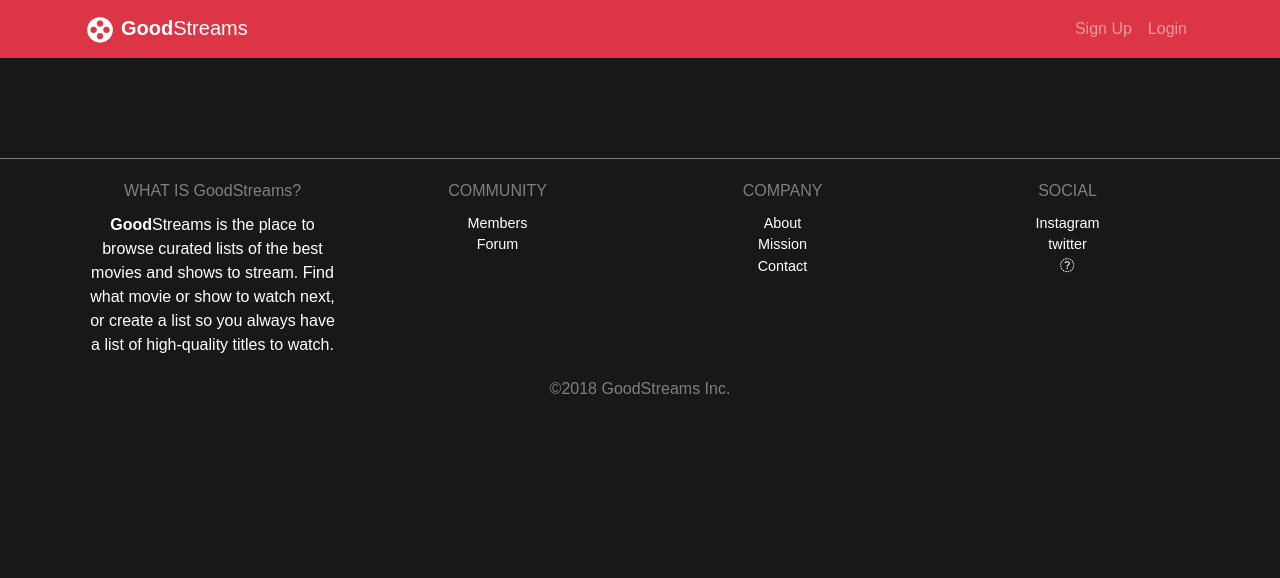
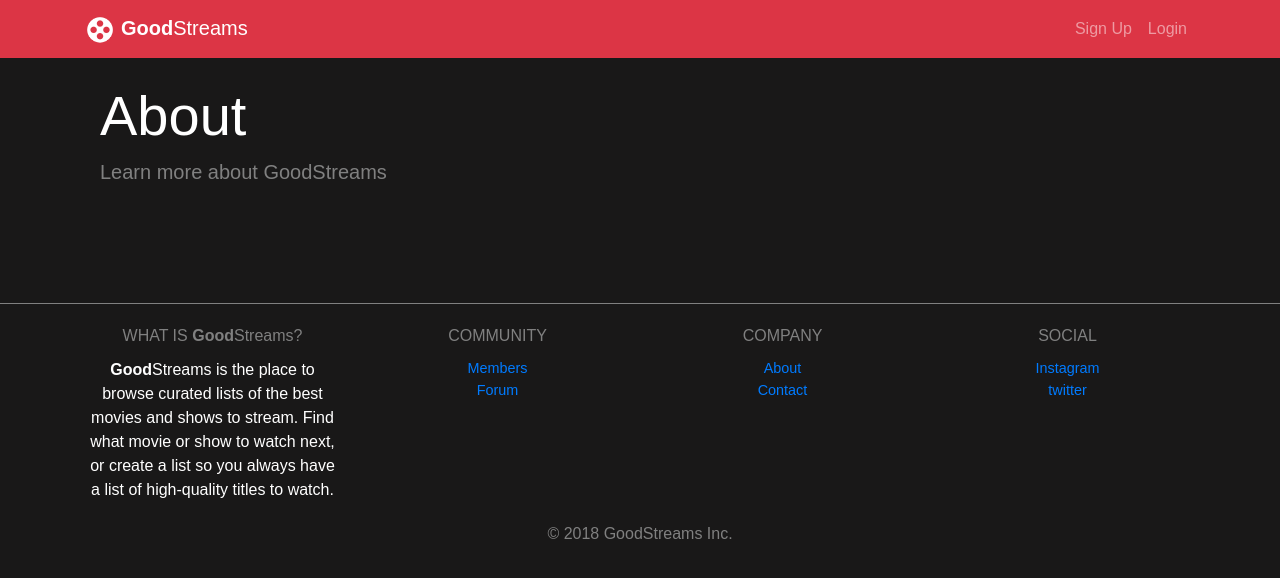
Before and after one commit to wssdesigns/goodstreams, a React (Create React App) app in the folder client/: page /about in a window 1280 px wide. Shown: the top 578 px of the page. Built offline with nearby package versions, Linux system fonts and the light colour scheme.

Commit message:
Hook up footer links and add about and contact pages

```diff
--- a/client/src/App.js
+++ b/client/src/App.js
@@ -24,7 +24,9 @@ import Posts from './components/posts/Posts';
 import Post from './components/post/Post';
 import List from './components/list/List';
 import NotFound from './components/not-found/NotFound';
-import ListForm from './components/lists/ListForm'
+import ListForm from './components/lists/ListForm';
+import About from './components/static-pages/About';
+import Contact from './components/static-pages/Contact';
 
 import './App.css';
 
@@ -61,6 +63,8 @@ class App extends Component {
               <Route exact path="/register" component={Register} />
               <Route exact path="/login" component={Login} />
               <Route exact path="/profiles" component={Profiles} />
+              <Route exact path="/contact" component={Contact} />
+              <Route exact path="/about" component={About} />
               <Route exact path="/profile/:handle" component={Profile} />
               <Route exact path="/create-list" component={ListForm} />
               <Switch>
--- a/client/src/components/layout/Footer.js
+++ b/client/src/components/layout/Footer.js
@@ -7,34 +7,48 @@ export default () => {
       <div className="container">
         <div className="row">
           <div className="col-sm">
-            WHAT IS GoodStreams?
+            WHAT IS <span style={{fontWeight: 'bolder'}}>Good</span><span style={{fontWeight: 'lighter'}}>Streams</span>?
             <div style={{ color: 'white', marginTop: '10px', marginBottom: '20px'}}><span style={{fontWeight: 'bolder'}}>Good</span><span style={{fontWeight: 'lighter'}}>Streams</span> is the place to browse curated lists of the best movies and shows to stream. Find what movie or show to watch next, or create a list so you always have a list of high-quality titles to watch.</div>
           </div>
           <div className="col-sm">
               COMMUNITY
               <ul style={{ color: 'white', fontSize: '0.9rem', marginTop: '10px', marginBottom: '20px'}} className="list-unstyled">
-                <li>Members</li>
-                <li>Forum</li>
+                <li>
+                  <Link to="/profiles">
+                    Members
+                  </Link>
+                </li>
+                <li>
+                  <Link to="/forum">
+                    Forum
+                  </Link>
+                </li>
               </ul>
           </div>
           <div className="col-sm">
               COMPANY
               <ul style={{ color: 'white', fontSize: '0.9rem', marginTop: '10px', marginBottom: '20px'}} className="list-unstyled">
-                <li>About</li>
-                <li>Mission</li>
-                <li>Contact</li>
+                <li>
+                  <Link to="/about">
+                    About
+                  </Link>
+                </li>
+                <li>
+                  <Link to="/contact">
+                    Contact
+                  </Link>
+                </li>
               </ul>
           </div>
           <div className="col-sm">
               SOCIAL
               <ul style={{ color: 'white', fontSize: '0.9rem', marginTop: '10px', marginBottom: '20px'}} className="list-unstyled">
-                <li>Instagram</li>
-                <li>twitter</li>
-                <i className="fab fa-facebook"> Facebook</i>
+                <li><a href="https://www.instagram.com/goodstreamsio/">Instagram</a></li>
+                <li><a href="https://twitter.com/goodstreamsio">twitter</a></li>
               </ul>
           </div>
         </div>
-        <div style={{margin: 'auto'}}>©2018 GoodStreams Inc.</div>
+        <div style={{margin: 'auto'}}>&copy; {new Date().getFullYear()} GoodStreams Inc.</div>
       </div>
     </footer>
   );
--- a/client/src/components/layout/Navbar.js
+++ b/client/src/components/layout/Navbar.js
@@ -48,7 +48,7 @@ class Navbar extends Component {
         </li>
         <li className="nav-item">
           <a
-            href=""
+            href="/"
             onClick={this.onLogoutClick.bind(this)}
             className="nav-link"
           >
--- a/client/src/components/profile/ProfileHeader.js
+++ b/client/src/components/profile/ProfileHeader.js
@@ -33,6 +33,7 @@ class ProfileHeader extends Component {
                     className="text-white p-2"
                     href={profile.website}
                     target="_blank"
+                    rel="noopener noreferrer"
                   >
                     <i className="fas fa-globe fa-2x" />
                   </a>
@@ -43,6 +44,7 @@ class ProfileHeader extends Component {
                     className="text-white p-2"
                     href={profile.social.twitter}
                     target="_blank"
+                    rel="noopener noreferrer"
                   >
                     <i className="fab fa-twitter fa-2x" />
                   </a>
@@ -53,6 +55,7 @@ class ProfileHeader extends Component {
                     className="text-white p-2"
                     href={profile.social.facebook}
                     target="_blank"
+                    rel="noopener noreferrer"
                   >
                     <i className="fab fa-facebook fa-2x" />
                   </a>
@@ -63,6 +66,7 @@ class ProfileHeader extends Component {
                     className="text-white p-2"
                     href={profile.social.linkedin}
                     target="_blank"
+                    rel="noopener noreferrer"
                   >
                     <i className="fab fa-linkedin fa-2x" />
                   </a>
@@ -73,6 +77,7 @@ class ProfileHeader extends Component {
                     className="text-white p-2"
                     href={profile.social.youtube}
                     target="_blank"
+                    rel="noopener noreferrer"
                   >
                     <i className="fab fa-youtube fa-2x" />
                   </a>
@@ -83,6 +88,7 @@ class ProfileHeader extends Component {
                     className="text-white p-2"
                     href={profile.social.instagram}
                     target="_blank"
+                    rel="noopener noreferrer"
                   >
                     <i className="fab fa-instagram fa-2x" />
                   </a>
--- /dev/null
+++ b/client/src/components/static-pages/About.js
@@ -0,0 +1,18 @@
+import React from 'react'
+
+export default () => {
+  return (
+    <div className="about">
+     <div className="container">
+      <div className="row">
+        <div className="col-md-12">
+          <h1 className="display-4 text-left">About</h1>
+          <p className="lead text-left">
+            Learn more about GoodStreams
+          </p>
+        </div>
+      </div>
+    </div>
+  </div>
+  )
+}
--- /dev/null
+++ b/client/src/components/static-pages/Contact.js
@@ -0,0 +1,18 @@
+import React from 'react'
+
+export default () => {
+  return (
+    <div className="about">
+     <div className="container">
+      <div className="row">
+        <div className="col-md-12">
+          <h1 className="display-4 text-left">Contact</h1>
+          <p className="lead text-left">
+            We'd love to hear from you
+          </p>
+        </div>
+      </div>
+    </div>
+  </div>
+  )
+}
```
Also changed, not shown: client/package.json (+7 -1 lines).
